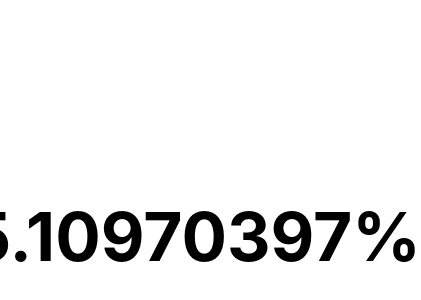
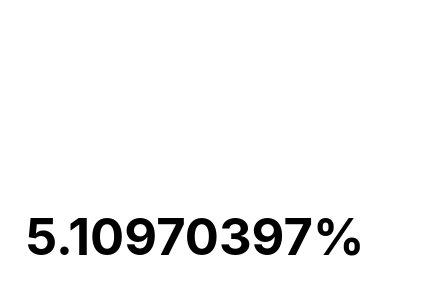
Before and after one commit to nialvi/nextjs, a Next.js app: page /progress in a window 390 px wide. Shown: the part 186-486 px from the top of the page, 421 px wide, since content can reach past the window. Built offline with nearby package versions, Linux system fonts and the light colour scheme.

Commit message:
fixed header for mobile

```diff
--- a/styles/Progress.module.css
+++ b/styles/Progress.module.css
@@ -6,5 +6,5 @@
 }
 
 .header {
-  font-size: 8vh;
+  font-size: 6vh;
 }
```
